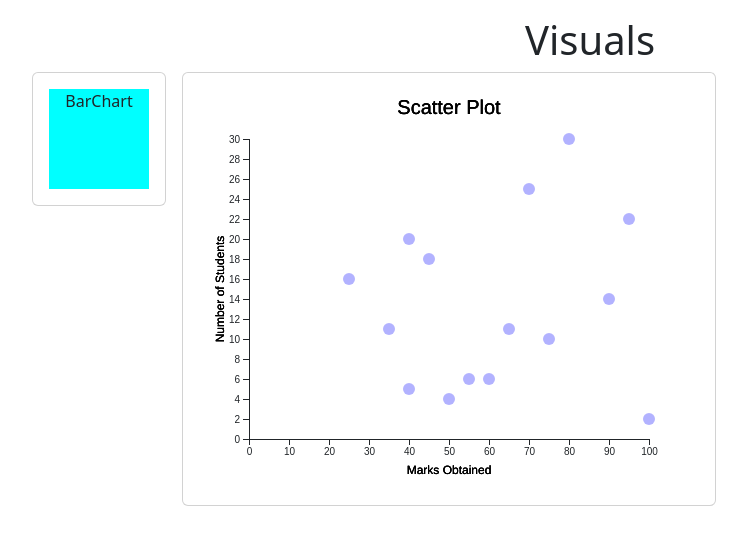
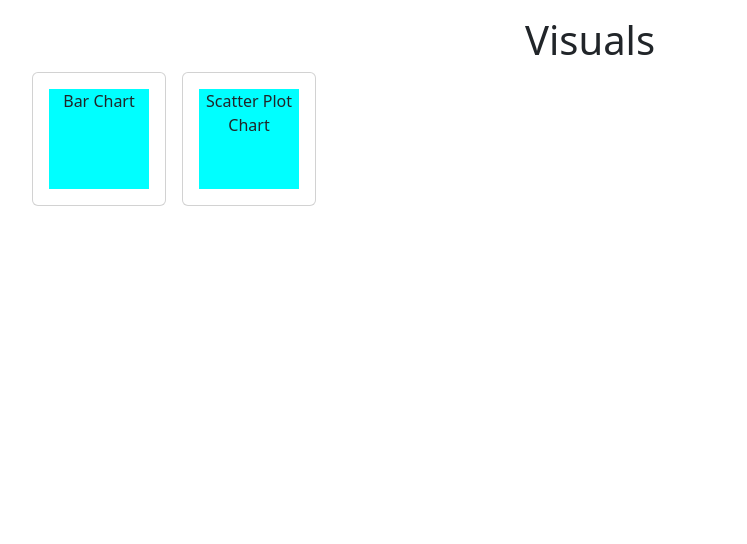
Before and after one commit to CCranney/viz-page, a React (Create React App) app: page / in a window 1280 px wide. Shown: the top 544 px of the page, without its empty margins (50-797 px from the left). Built offline with nearby package versions, Linux system fonts and the light colour scheme.

Commit message:
plots expand when clicked on

```diff
--- a/src/App.js
+++ b/src/App.js
@@ -36,7 +36,7 @@ function App() {
         <h1 className="mt-3 text-center">Visuals</h1>
         <div className='viz-container'>
           {visuals.map((visual, i) => (
-            <VizCard key={visual.name} name={visual.name} visual={visual.visual} />
+            <VizCard key={visual.name} name={visual.name} visual={visual.visual} i={i} />
           ))}
         </div>
     </Container>
--- /dev/null
+++ b/src/components/VizCard.css
@@ -0,0 +1,4 @@
+.viz-card {
+    user-select: none;
+    cursor: pointer;
+}
--- a/src/components/VizCard.js
+++ b/src/components/VizCard.js
@@ -1,12 +1,20 @@
 import React from 'react'
 import { Card, CardBody } from 'reactstrap'
+import { useDispatch, useSelector } from 'react-redux';
+import { changeVisibility } from '../store/slices/visibilitySlice';
 
-export const VizCard = ({ name, visual }) => {
+import './VizCard.css'
 
+export const VizCard = ({ name, visual, i }) => {
+  const isVisible = useSelector(state => state.visibility[i]);
+  const dispatch = useDispatch();
+  const seenVisual = isVisible ? visual : (<div className='demo'>{name}</div>);
   return (
-    <Card>
+    <Card className='viz-card' onClick={() => {
+      dispatch(changeVisibility(i));
+    }}>
         <CardBody>
-            {visual}
+            {seenVisual}
         </CardBody>
     </Card>
   )
--- a/src/store/slices/fillerSlice.js
+++ /dev/null
@@ -1,16 +0,0 @@
-import { createSlice } from "@reduxjs/toolkit";
-
-
-const initialState = 0;
-
-const fillerSlice = createSlice({
-    name: 'filler',
-    initialState,
-    reducers: {
-
-    },
-
-});
-
-
-export default fillerSlice.reducer;
--- /dev/null
+++ b/src/store/slices/visibilitySlice.js
@@ -0,0 +1,19 @@
+import { createSlice } from "@reduxjs/toolkit";
+
+
+const initialState = Array(2).fill(false);
+
+const visibilitySlice = createSlice({
+    name: 'visibility',
+    initialState,
+    reducers: {
+        changeVisibility(state, action){
+            state[action.payload] = !state[action.payload];
+        }
+    },
+
+});
+
+export const {changeVisibility} = visibilitySlice.actions;
+
+export default visibilitySlice.reducer;
--- a/src/store/store.js
+++ b/src/store/store.js
@@ -1,8 +1,8 @@
 import { configureStore } from '@reduxjs/toolkit';
-import fillerReducer from './slices/fillerSlice';
+import visibilityReducer from './slices/visibilitySlice';
 
 export const store = configureStore({
   reducer: {
-    filler: fillerReducer
+    visibility: visibilityReducer
   },
 });
```
